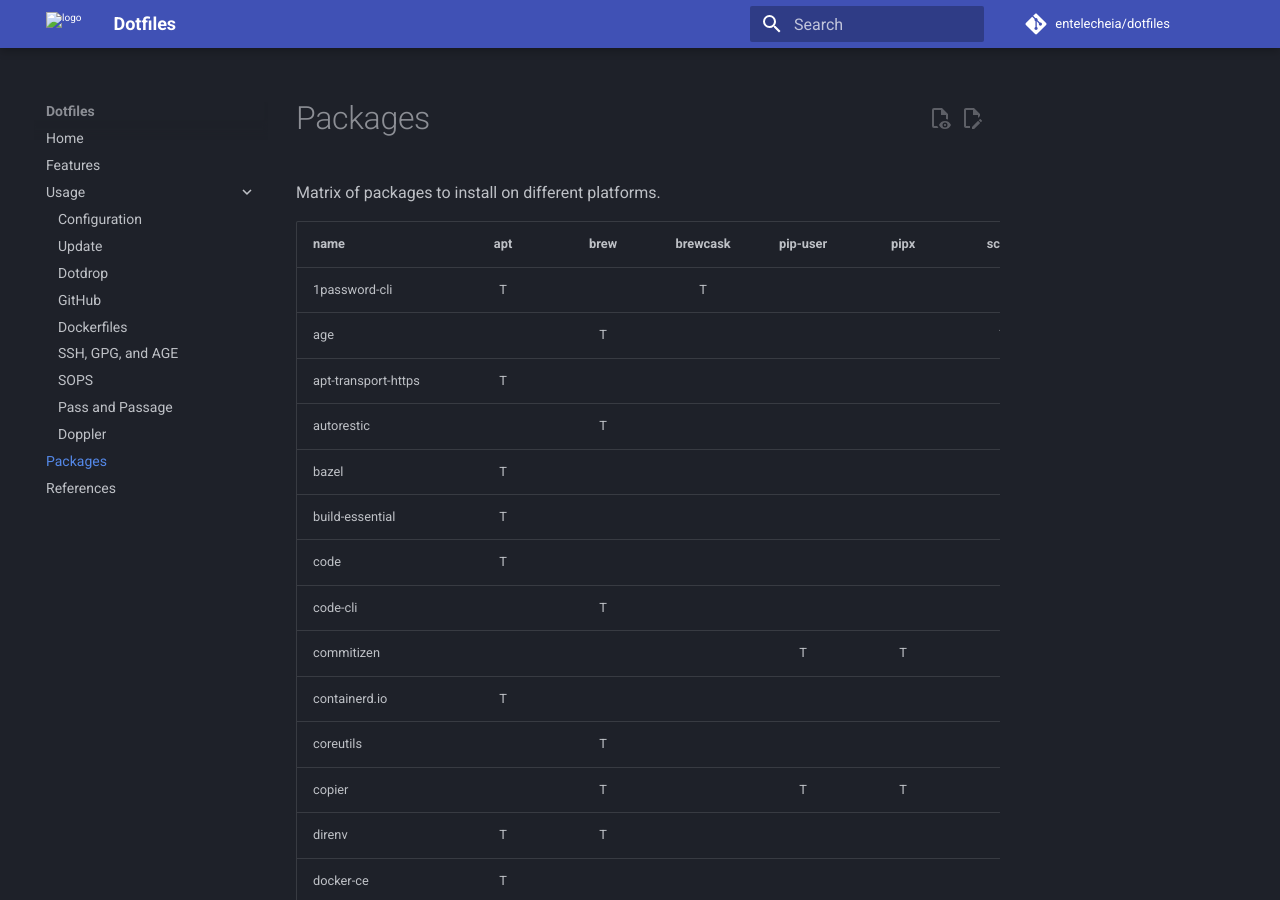
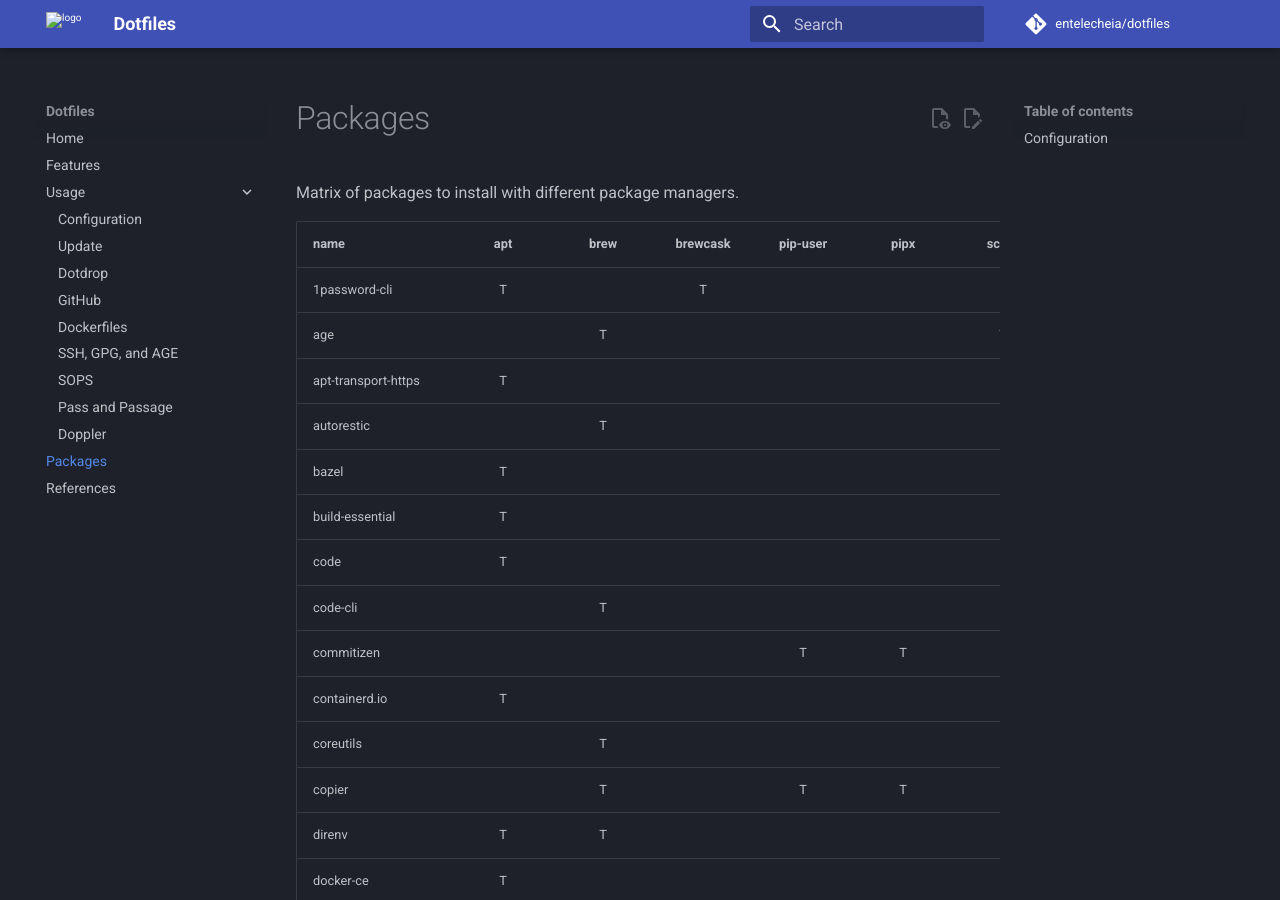
Before and after one commit to entelecheia/dotfiles, an MkDocs documentation site: the page built from docs/packages.md, in a window 1280 px wide and 900 px high. Built offline with MkDocs 1.6.1 and Material for MkDocs 9.7.7, drawn with Linux system fonts in a browser that asks for light colours; comment, search, counter and statistics services are not loaded; some of the changed text lies outside the part shown.

Commit message:
docs: update packages.md to reflect package managers instead of platforms

```diff
--- a/docs/packages.md
+++ b/docs/packages.md
@@ -1,6 +1,6 @@
 # Packages
 
-Matrix of packages to install on different platforms.
+Matrix of packages to install with different package managers.
 
 | name                     | apt | brew | brewcask | pip-user | pipx | script | snap | webi |
 | :----------------------- | :-: | :--: | :------: | :------: | :--: | :----: | :--: | :--: |
@@ -81,3 +81,9 @@
 | webi                     |     |      |          |          |      |   T    |      |      |
 | zip                      |  T  |      |          |          |      |        |      |      |
 | zsh                      |  T  |  T   |          |          |      |        |      |      |
+
+## Configuration
+
+~~~yaml
+{% include "../chezmoi/.chezmoidata.yaml" %}
+~~~
```
